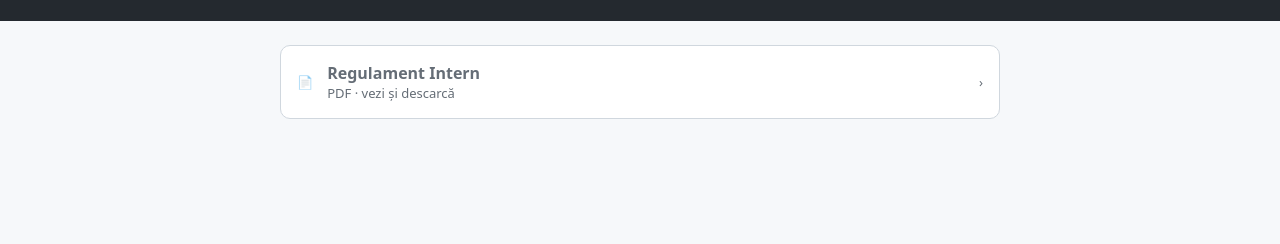
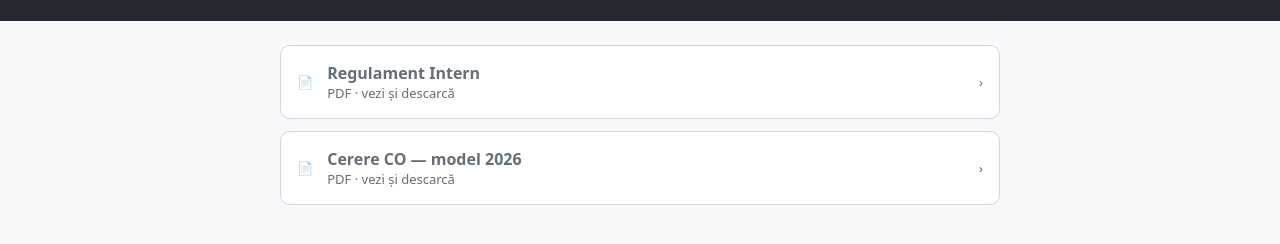
Before and after one commit to ciprianfok/Regulament-Intern, a plain HTML site: page index.html in a window 1280 px wide. Shown: the part 82-326 px from the top of the page. Drawn offline with Linux system fonts and the light colour scheme.

Commit message:
Update index.html

```diff
--- a/index.html
+++ b/index.html
@@ -32,6 +32,11 @@
       <span><b>Regulament Intern</b><span>PDF · vezi și descarcă</span></span>
       <span class="arrow">›</span>
     </a>
+    <a class="doc" href="view.html?f=Cerere%20CO%20model%202026.pdf&t=Cerere CO (model 2026)">
+      <span class="ico">📄</span>
+      <span><b>Cerere CO — model 2026</b><span>PDF · vezi și descarcă</span></span>
+      <span class="arrow">›</span>
+    </a>
 
     <!-- Ca să adaugi un document nou: urci PDF-ul, apoi copiezi blocul <a>...</a> de mai sus
          și schimbi f= (numele fișierului) și t= (titlul afișat). -->
```
